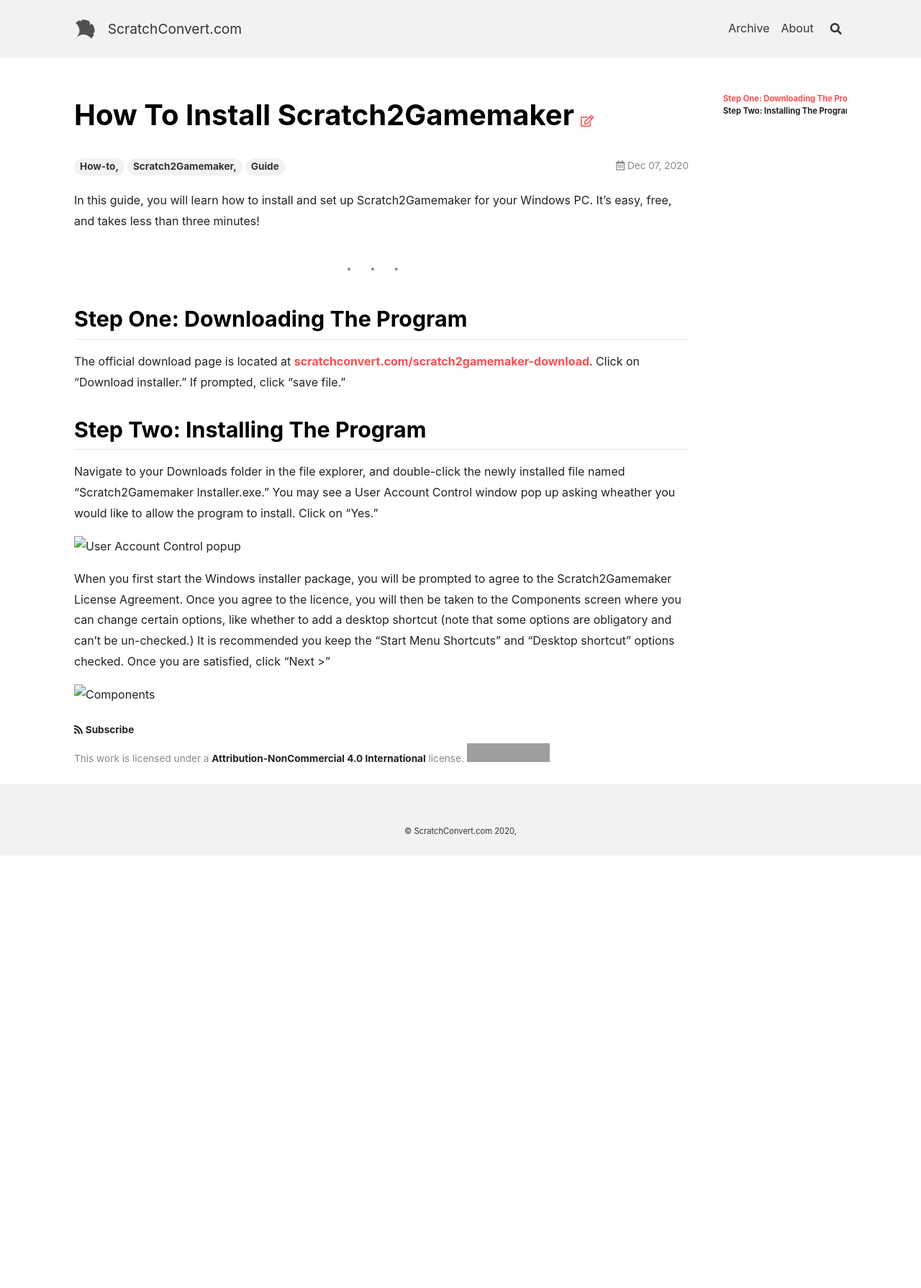
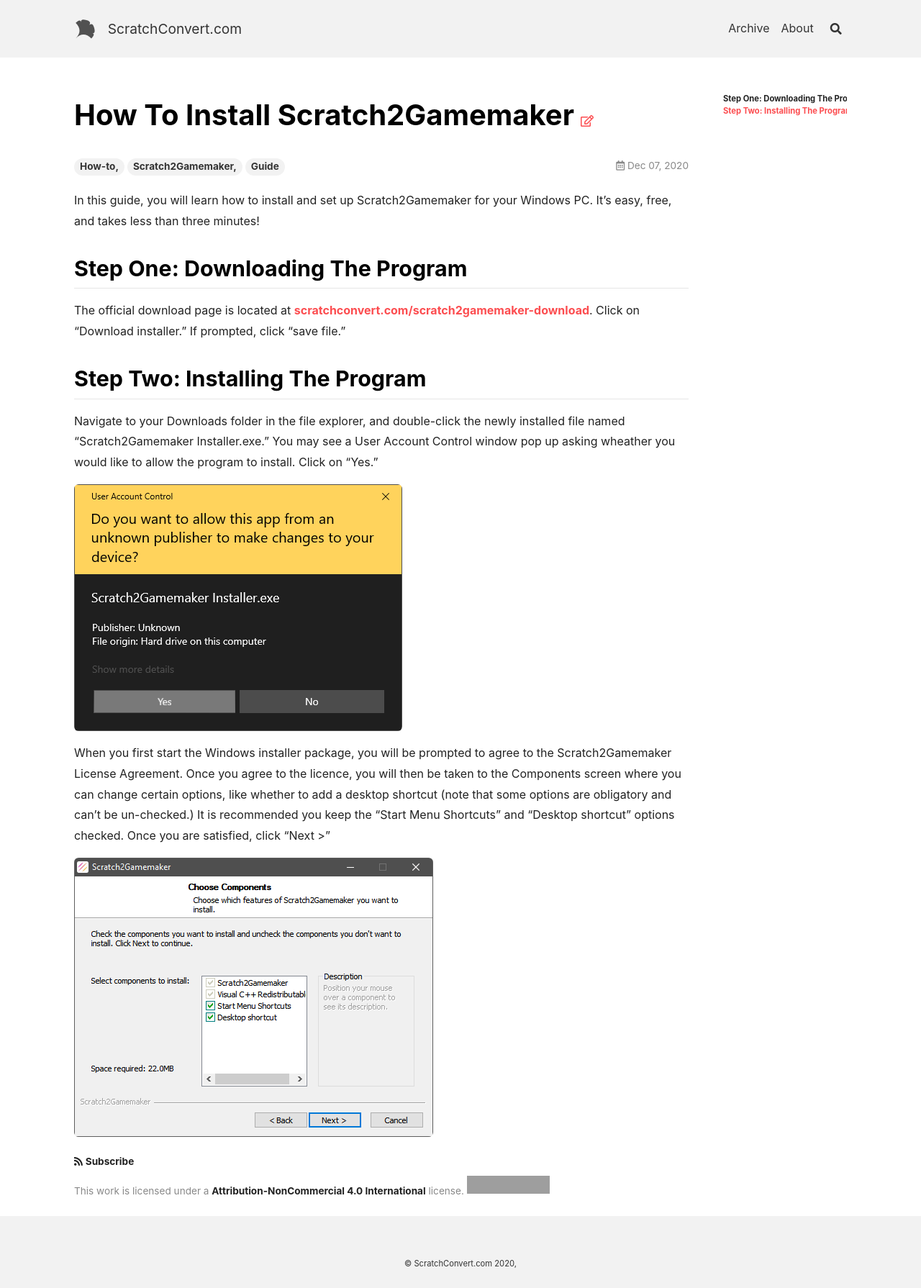
Before and after one commit to BunniByte/scratchconvert.com, a Jekyll site: the page built from _posts/2020-12-07-how-to-install-scratch2gamemaker.md, in a window 1280 px wide. Shown: the whole page at 72% size. Built offline with Jekyll 4.4.1, drawn with Linux system fonts in a browser that asks for light colours; nearby versions of some CDN libraries; comment, search, counter and statistics services are not loaded; before the commit the page ends 1189 px from its top, so only the background shows below that; grey boxes are pictures that could not be loaded.

Commit message:
Update 2020-12-07-how-to-install-scratch2gamemaker.md

```diff
--- a/_posts/2020-12-07-how-to-install-scratch2gamemaker.md
+++ b/_posts/2020-12-07-how-to-install-scratch2gamemaker.md
@@ -6,16 +6,14 @@
 
 In this guide, you will learn how to install and set up Scratch2Gamemaker for your Windows PC. It's easy, free, and takes less than three minutes!
 
----
-
 ## Step One: Downloading The Program
 The official download page is located at [scratchconvert.com/scratch2gamemaker-download](https://scratchconvert.com/scratch2gamemaker-download). Click on "Download installer." If prompted, click "save file."
 
 ## Step Two: Installing The Program
 Navigate to your Downloads folder in the file explorer, and double-click the newly installed file named "Scratch2Gamemaker Installer.exe." You may see a User Account Control window pop up asking wheather you would like to allow the program to install. Click on "Yes."
 
-![User Account Control popup](/assets/images/post-assets/installing-scratch2gamemaker/uac.png)
+![User Account Control popup](/assets/post-assets/installing-scratch2gamemaker/uac.png){:.rounded}
 
 When you first start the Windows installer package, you will be prompted to agree to the Scratch2Gamemaker License Agreement. Once you agree to the licence, you will then be taken to the Components screen where you can change certain options, like whether to add a desktop shortcut (note that some options are obligatory and can't be un-checked.) It is recommended you keep the "Start Menu Shortcuts" and "Desktop shortcut" options checked. Once you are satisfied, click "Next >"
 
-![Components](/assets/images/post-assets/installing-scratch2gamemaker/components.png)
+![Components](/assets/post-assets/installing-scratch2gamemaker/components.png){:.rounded}
```
